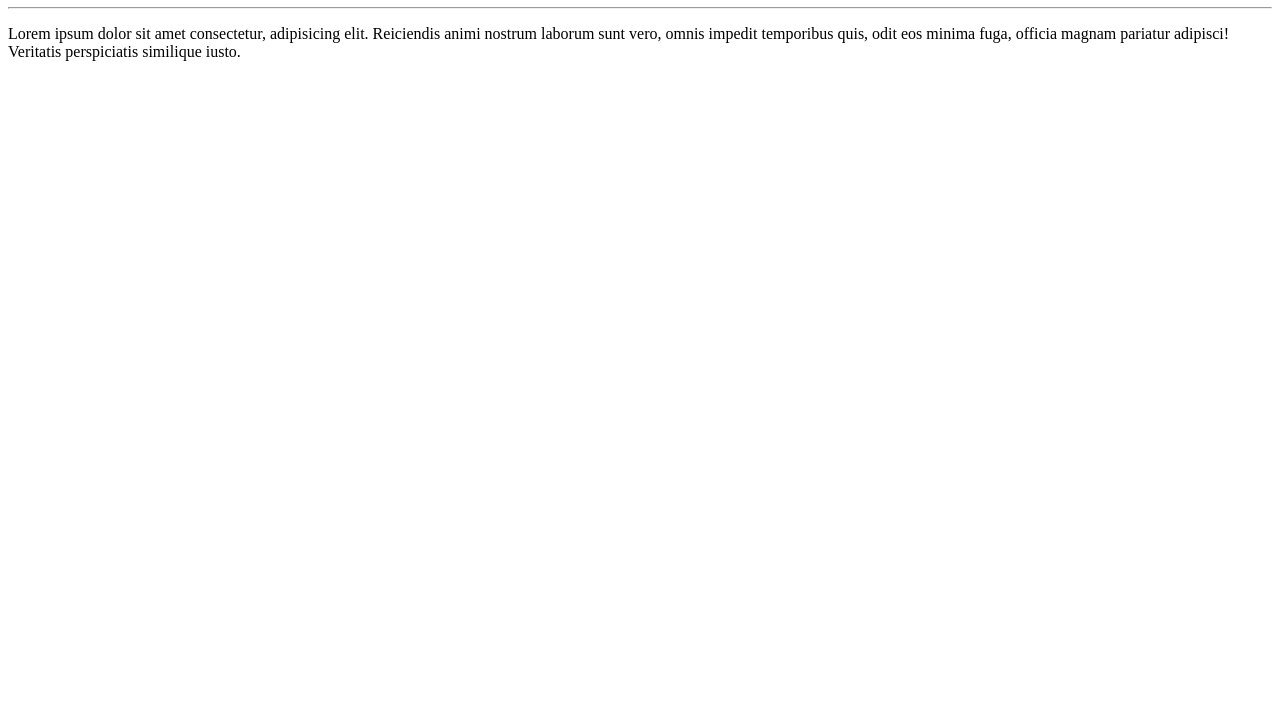
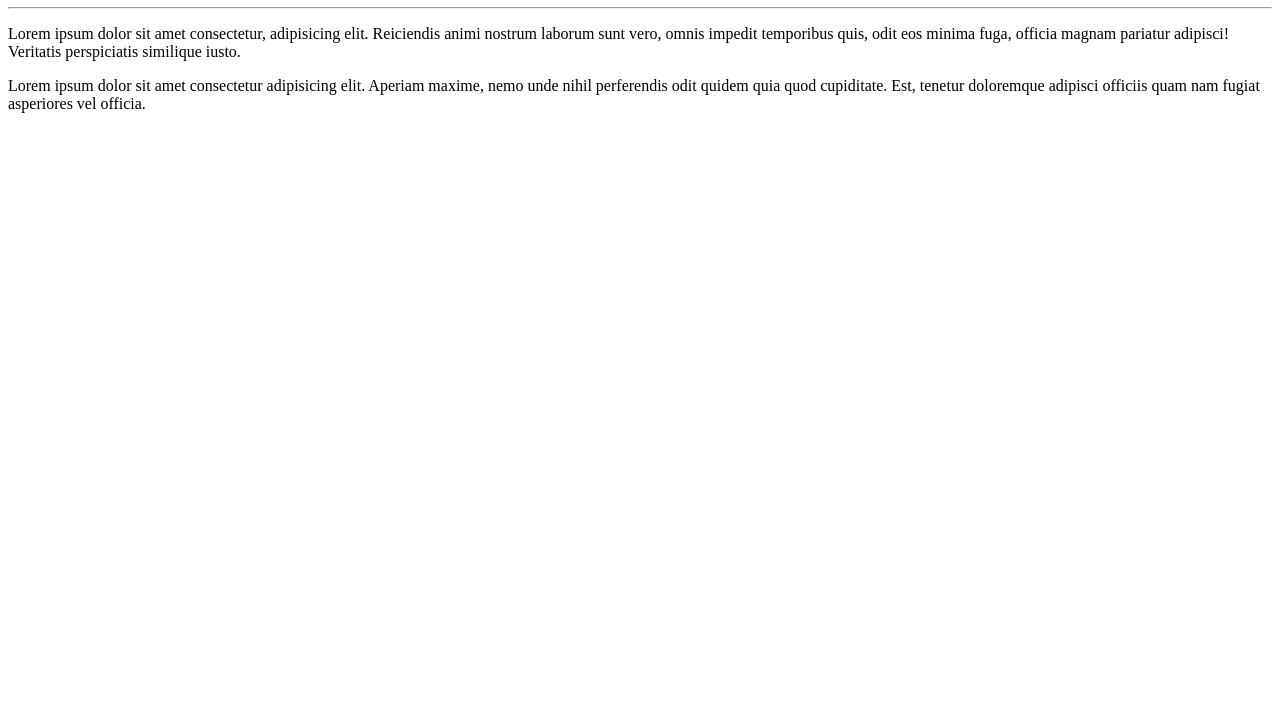
Before and after one commit to JohnyMarques/Ola-mundo, a plain HTML site: page site-exemplo/index.html in a window 1280 px wide. Shown: the part 73-800 px from the top of the page. Drawn offline with Linux system fonts and the light colour scheme.

Commit message:
adicionei um paragrafo

```diff
--- a/site-exemplo/index.html
+++ b/site-exemplo/index.html
@@ -9,5 +9,6 @@
     <h1>Olá, Mundo</h1>
     <hr>
     <p>Lorem ipsum dolor sit amet consectetur, adipisicing elit. Reiciendis animi nostrum laborum sunt vero, omnis impedit temporibus quis, odit eos minima fuga, officia magnam pariatur adipisci! Veritatis perspiciatis similique iusto.</p>
+    <p>Lorem ipsum dolor sit amet consectetur adipisicing elit. Aperiam maxime, nemo unde nihil perferendis odit quidem quia quod cupiditate. Est, tenetur doloremque adipisci officiis quam nam fugiat asperiores vel officia.</p>
 </body>
 </html>
```
